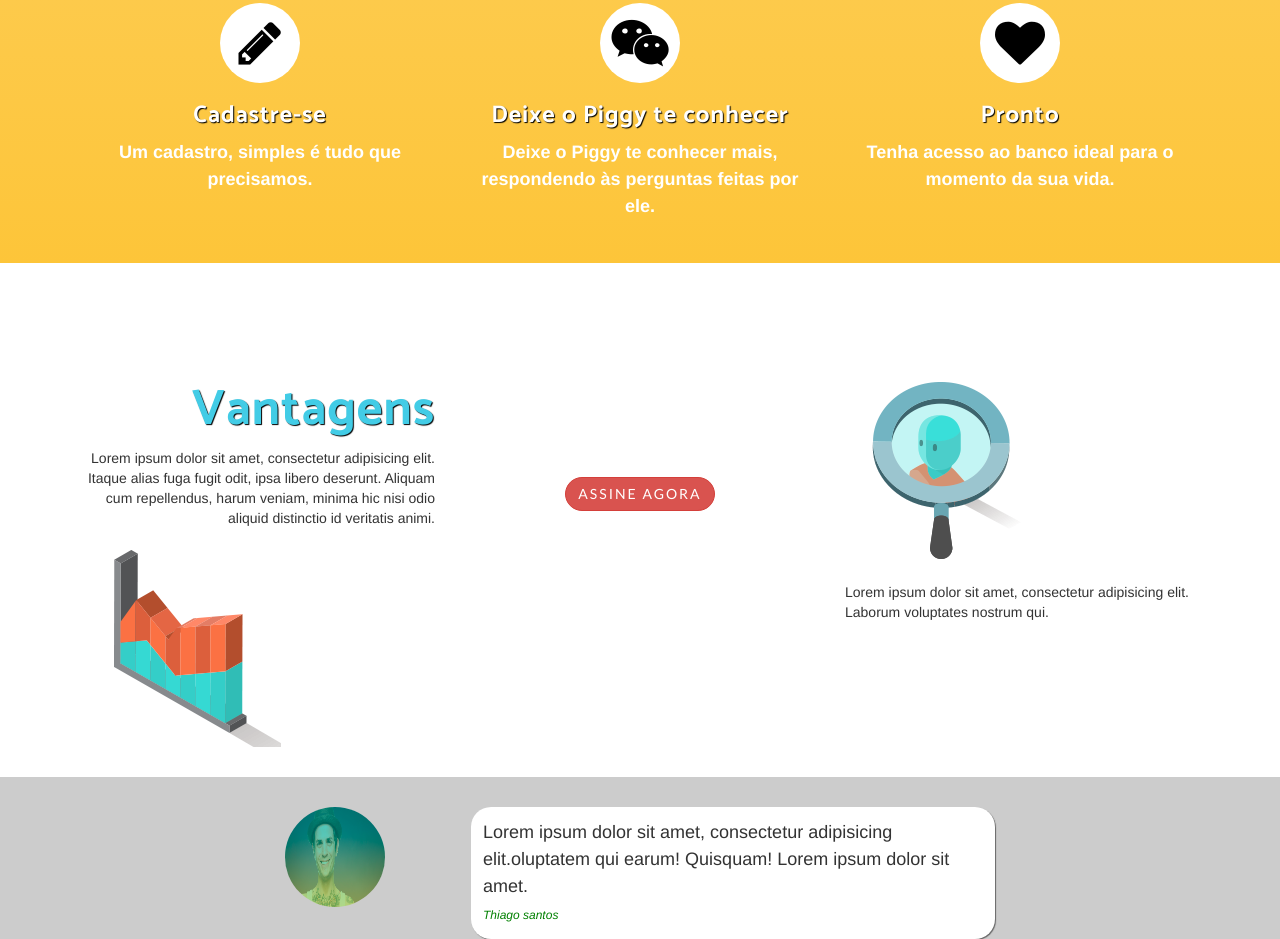
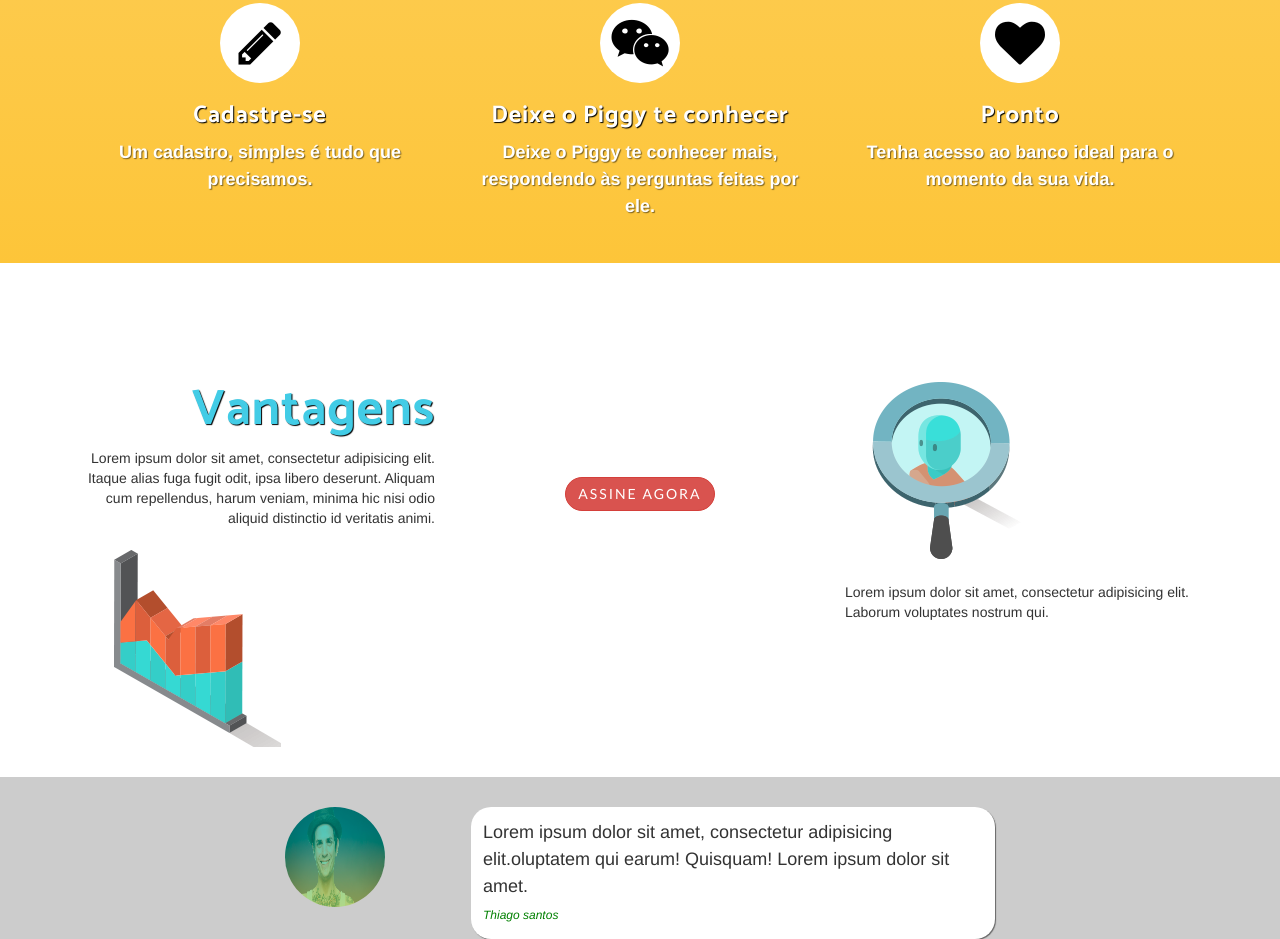
Before and after one commit to deividvs/PiggyBankerSite, a website: page index.html in a window 1280 px wide. Shown: the part 906-1845 px from the top of the page. Drawn offline with nearby package versions, Linux system fonts and the light colour scheme; a web font is replaced by a local one.

Commit message:
added text-shadow into how to section

```diff
--- a/css/main.css
+++ b/css/main.css
@@ -66,6 +66,7 @@ header{
 
 .block_midle p{
   font-weight: bold;
+  text-shadow: 1px 1px 1px rgba(0,0,0,0.5);
 }
 
 .circle-icon{
```
